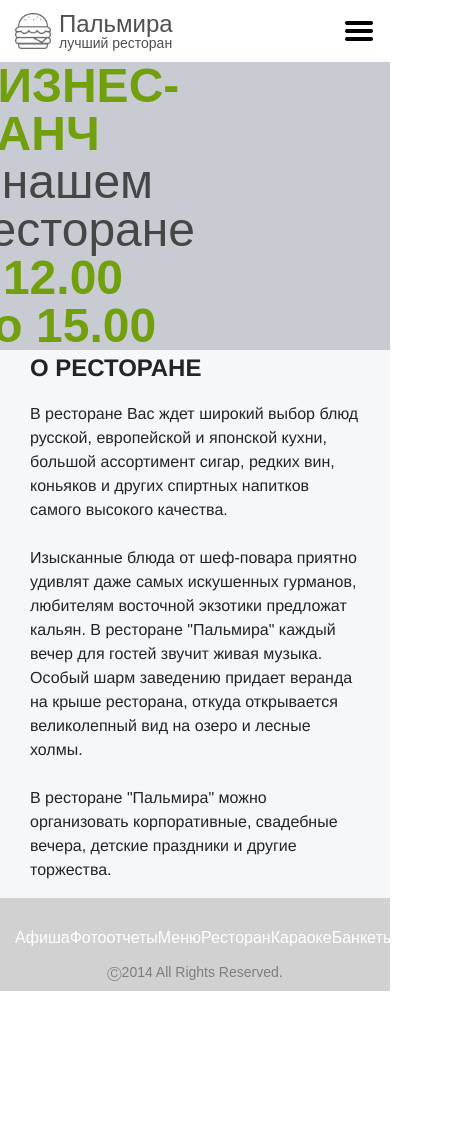
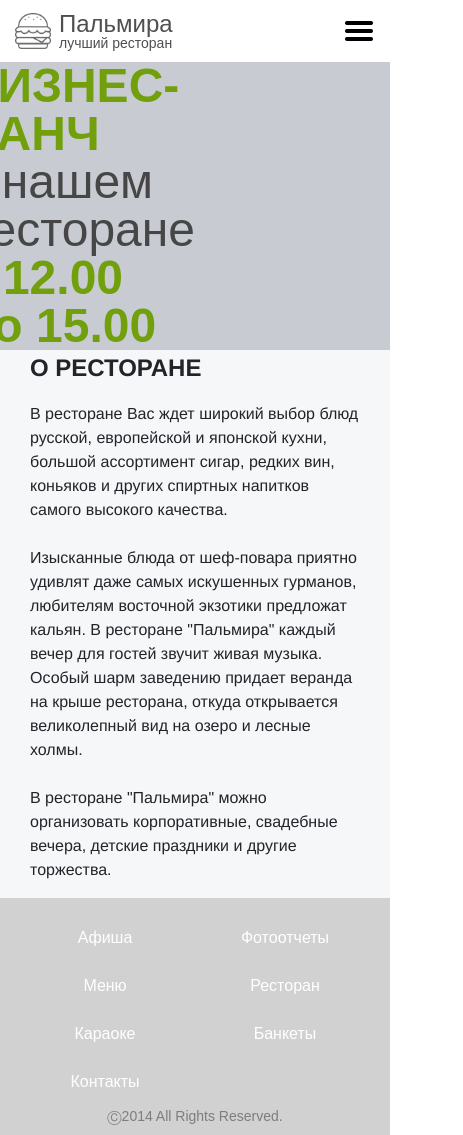
Before and after one commit to Yeami/web-landing-practice, a Vue app: page / in a window 390 px wide. Shown: the whole page, 463 px wide, since content can reach past the window. Before the commit the page ends 991 px from the top, so only its background shows below. Built offline with nearby package versions, Linux system fonts and the light colour scheme.

Commit message:
Implement the footer`s adaptability for mobile phones

```diff
--- a/src/components/Footer.vue
+++ b/src/components/Footer.vue
@@ -64,5 +64,15 @@
             color: rgba(44, 44, 44, 0.5);
             font-size: 0.875rem;
         }
+
+        @media screen and (max-width: 559px) {
+            ul {
+                flex-wrap: wrap;
+
+                li {
+                    flex: 0 50%;
+                }
+            }
+        }
     }
 </style>
```
